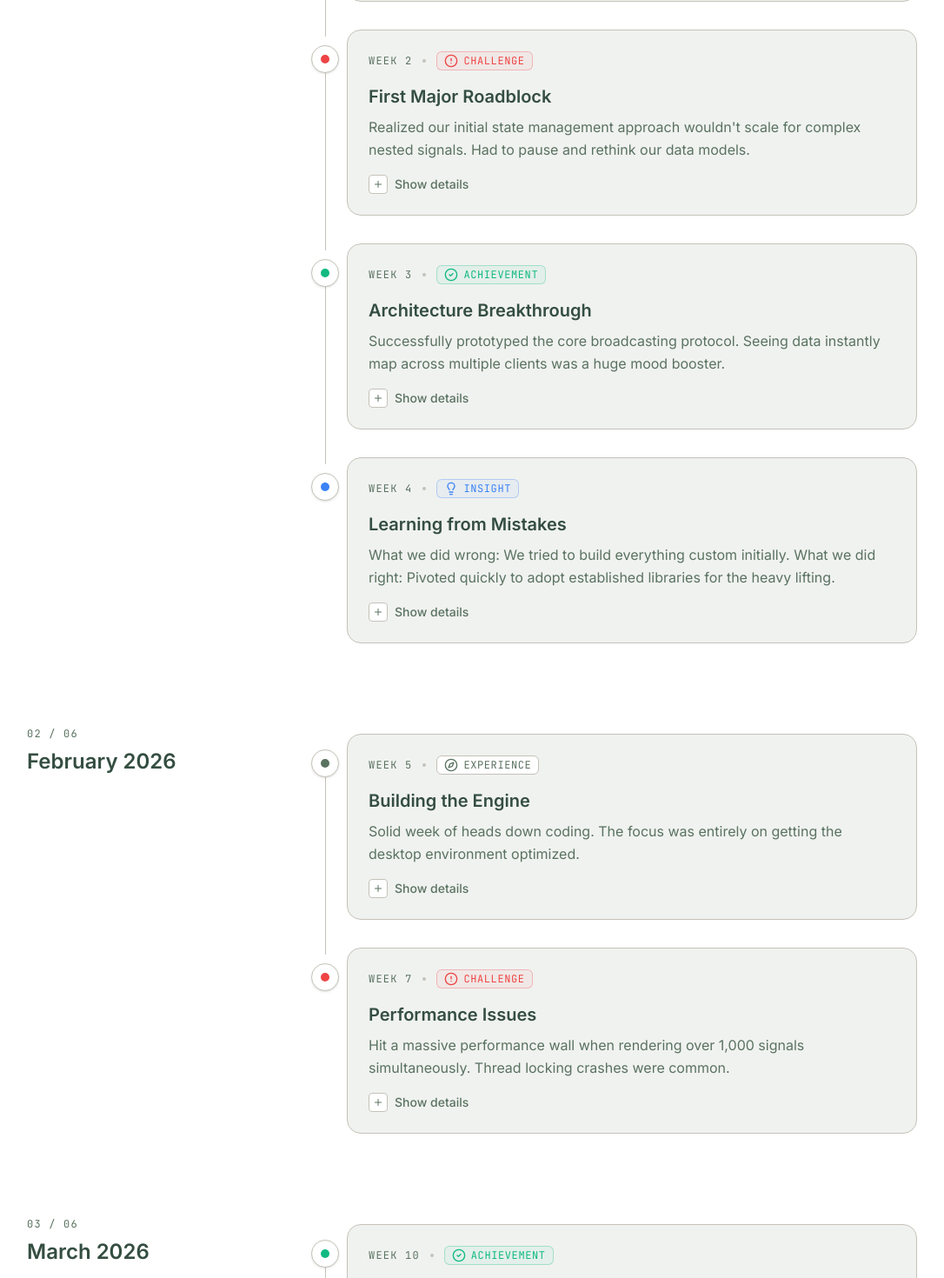
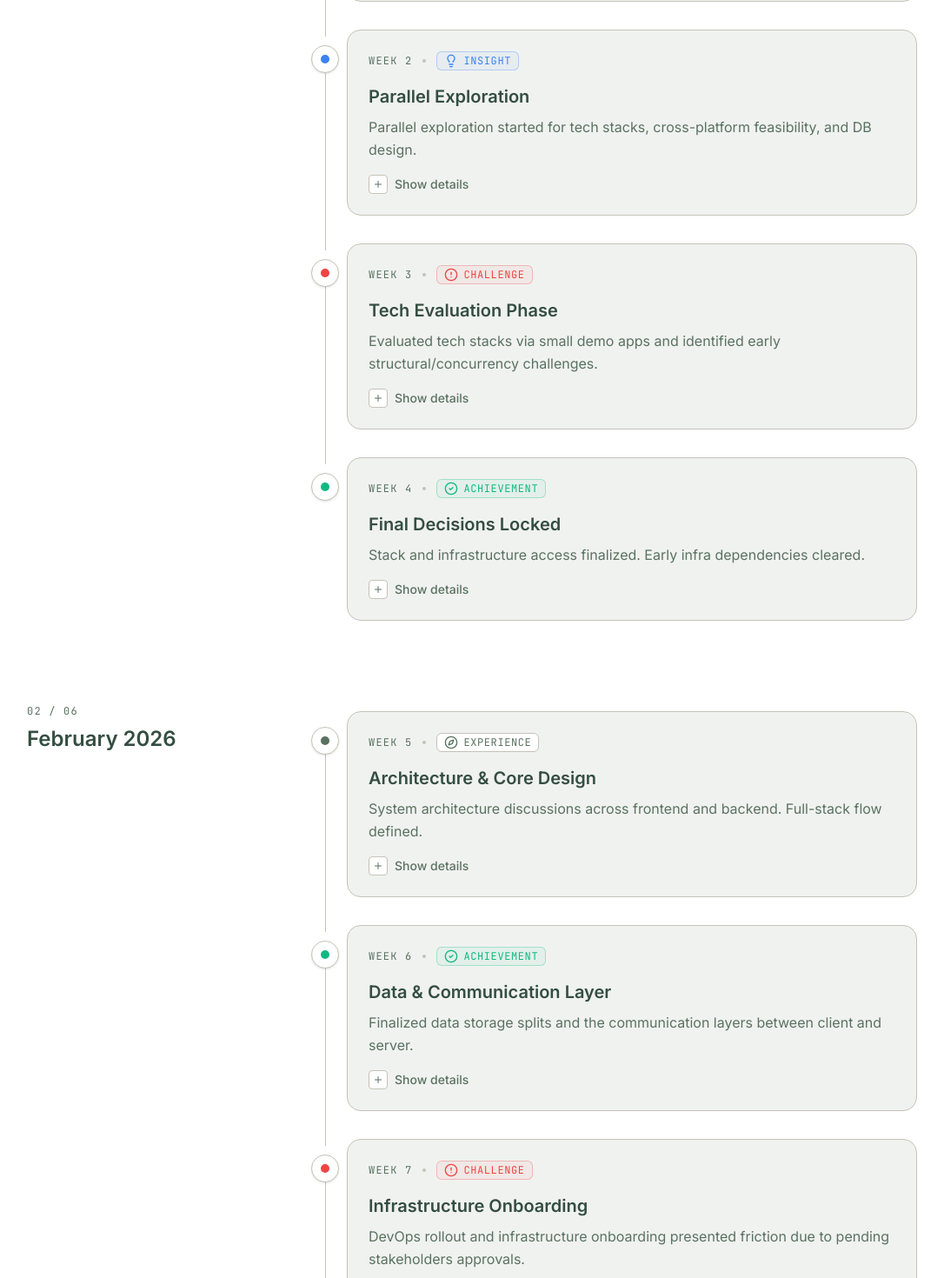
Before and after one commit to aMan404deep/Ribbit, a React (Vite) app: page / in a window 1280 px wide. Shown: the part 7780-9250 px from the top of the page at 87% size, without its empty margins (97-1183 px from the left). Built offline with nearby package versions, Linux system fonts and the light colour scheme.

Commit message:
feat: update journey timeline content
Refine the project history in the journey timeline to
better reflect the initial architectural and
foundational milestones.

```diff
--- a/src/components/JourneyTimeline.tsx
+++ b/src/components/JourneyTimeline.tsx
@@ -21,46 +21,42 @@ const placeholderData: MonthGroup[] = [
     weeks: [
       {
         week: "Week 1",
-        title: "The Initial Concept",
+        title: "Foundations & Kickoff",
         type: "experience",
-        content: "Drafted the first set of wireframes. The goal was to build a tool that felt as natural as a frog's ribbit to broadcast messages.",
+        content: "Project kickoff. Defined Ribbit's core purpose and system-level requirements across frontend and backend. Initial infra discussions began.",
         details: [
-          "Sketched out 14 different variations of the core signal broadcasting view.",
-          "Interviewed 5 potential users to refine the core value proposition.",
-          "Settled on a desktop-first approach to avoid the clutter of a mobile-first philosophy."
+          "Frontend: Defined what Ribbit should be and what problems it should solve.",
+          "Backend: High-level infra discussions and system direction finalized (core responsibilities, scaling expectations)."
         ]
       },
       {
         week: "Week 2",
-        title: "First Major Roadblock",
-        type: "challenge",
-        content: "Realized our initial state management approach wouldn't scale for complex nested signals. Had to pause and rethink our data models.",
+        title: "Parallel Exploration",
+        type: "insight",
+        content: "Parallel exploration started for tech stacks, cross-platform feasibility, and DB design.",
         details: [
-          "Attempted to use pure React Context for global state, but encountered massive re-render bottlenecks.",
-          "Investigated Zustand and Redux; ultimately decided on a reactive proxy approach.",
-          "Spent 3 days just rewriting data fetching hooks to stabilize the UI."
+          "Frontend: Researched how to build a cross-platform desktop app (Windows, macOS, Linux).",
+          "Backend: Initial database design started using AI (ChatGPT), but faced early structural challenges and frequent revisions."
         ]
       },
       {
         week: "Week 3",
-        title: "Architecture Breakthrough",
-        type: "achievement",
-        content: "Successfully prototyped the core broadcasting protocol. Seeing data instantly map across multiple clients was a huge mood booster.",
+        title: "Tech Evaluation Phase",
+        type: "challenge",
+        content: "Evaluated tech stacks via small demo apps and identified early structural/concurrency challenges.",
         details: [
-          "Implemented WebSocket connections that successfully maintained 10ms latency under normal loads.",
-          "Built our first functional 'Signal' that updated in real-time across two different local instances.",
-          "Secured our base schema structure for document-based storage."
+          "Frontend: Evaluated tech stacks. Built small demo apps to learn and compare options.",
+          "Backend: Threading and concurrency challenges identified under high load/multi-user stress scenarios. Initial stress testing began."
         ]
       },
       {
         week: "Week 4",
-        title: "Learning from Mistakes",
-        type: "insight",
-        content: "What we did wrong: We tried to build everything custom initially. What we did right: Pivoted quickly to adopt established libraries for the heavy lifting.",
+        title: "Final Decisions Locked",
+        type: "achievement",
+        content: "Stack and infrastructure access finalized. Early infra dependencies cleared.",
         details: [
-          "Scrapped 2,000 lines of custom scrolling logic and replaced it with a virtualized list library.",
-          "Realized 'Not Invented Here' syndrome was slowing us down.",
-          "Team morale improved significantly after we stopped fighting standard browser behaviors."
+          "Frontend: Finalized the stack choice: Electron.js.",
+          "Backend: Redis permission approval completed along with Cursor access approval."
         ]
       }
     ]
@@ -70,24 +66,42 @@ const placeholderData: MonthGroup[] = [
     weeks: [
       {
         week: "Week 5",
-        title: "Building the Engine",
+        title: "Architecture & Core Design",
         type: "experience",
-        content: "Solid week of heads down coding. The focus was entirely on getting the desktop environment optimized.",
+        content: "System architecture discussions across frontend and backend. Full-stack flow defined.",
         details: [
-          "Containerized the core layout to strictly prevent unexpected fluid layout reflows.",
-          "Started building the custom design system (buttons, inputs, signals, cards).",
-          "Decided on a 'slate' dark mode aesthetic, avoiding pure blacks."
+          "Frontend: Deep architecture discussions: frontend, backend, database, and integrations.",
+          "Backend: Cursor-assisted database redesign improved schema structure and reduced earlier design issues."
+        ]
+      },
+      {
+        week: "Week 6",
+        title: "Data & Communication Layer",
+        type: "achievement",
+        content: "Finalized data storage splits and the communication layers between client and server.",
+        details: [
+          "Frontend: Local vs cloud storage decisions completed. Local DB integration direction agreed.",
+          "Backend: SSE (Server-Sent Events) chosen for communication. Major backend refactor initiated for better scalability and maintainability."
         ]
       },
       {
         week: "Week 7",
-        title: "Performance Issues",
+        title: "Infrastructure Onboarding",
         type: "challenge",
-        content: "Hit a massive performance wall when rendering over 1,000 signals simultaneously. Thread locking crashes were common.",
+        content: "DevOps rollout and infrastructure onboarding presented friction due to pending stakeholders approvals.",
         details: [
-          "DOM nodes exploded to over 25,000. Chrome profiling showed excessive restyling.",
-          "Implemented aggressive debouncing and lazy-loading for off-screen signal components.",
-          "Had to disable CSS backdrop-filters as they were causing GPU spikes."
+          "Frontend: Finalized local database integration approach.",
+          "Backend: DevOps infrastructure setup started (GitLab, servers, RDS, CloudWatch). Multiple approvals pending (Jacob, Jayaram, Sankara)."
+        ]
+      },
+      {
+        week: "Week 8",
+        title: "Infrastructure Stabilization",
+        type: "experience",
+        content: "Pipeline and environment groundwork progressed alongside frontend groundwork.",
+        details: [
+          "Frontend: Worked out server ↔ client communication using Server-Sent Events (SSE).",
+          "Backend: Continued DevOps setup and early integration of infra components. Pipeline groundwork progressed."
         ]
       }
     ]
@@ -96,25 +110,43 @@ const placeholderData: MonthGroup[] = [
     month: "March 2026",
     weeks: [
       {
+        week: "Week 9",
+        title: "First End-to-End Validation",
+        type: "achievement",
+        content: "Built Phase 1 UI and basic backend alignment to demonstrate product direction and feasibility.",
+        details: [
+          "Frontend: Built Phase 1 UI to demonstrate end-to-end feasibility.",
+          "Backend: Started adapting backend services to new infra setup. Initial migration and compatibility testing."
+        ]
+      },
+      {
         week: "Week 10",
-        title: "The Beta Release",
-        type: "achievement",
-        content: "Pushed our first semi-stable build to a small group of testers. The feedback was incredibly motivating.",
+        title: "Phase 1 Demo & Feedback",
+        type: "challenge",
+        content: "Demoed Phase 1. Core functionality validated, but UI feedback was negative and backend exposed stress points.",
         details: [
-          "Packaged the first macOS DMG and Windows EXE.",
-          "Distributed to 12 alpha testers.",
-          "Received our first piece of positive feedback: 'It feels surprisingly fast'."
+          "Frontend: Demoed Phase 1 UI. Core functionality validated. UI feedback was negative.",
+          "Backend: Continued infra validation. Stability testing and concurrency issues revisited under new environment."
+        ]
+      },
+      {
+        week: "Week 11",
+        title: "System Redesign Phase",
+        type: "insight",
+        content: "Revamping UI/UX while entering a formal backend Graph API security review.",
+        details: [
+          "Frontend: Revamped UI and UX with help from the UI team (Aditya).",
+          "Backend: Graph API security review initiated (Roman, Gururaj, Olekyendra, Furqan). Estimated duration: 1–1.5 months."
         ]
       },
       {
         week: "Week 12",
-        title: "UI Overhaul",
-        type: "insight",
-        content: "Realized our dark mode wasn't actually accessible. Had to rewrite our entire color token system to increase contrast.",
+        title: "Parallel Stabilization",
+        type: "experience",
+        content: "Polishing frontend while the backend navigates ongoing security review and DevOps alignment.",
         details: [
-          "Testers complained about gray text on gray backgrounds.",
-          "Ran total accessibility audits, pushing all structural gray contrasts to WCAG AA minimums.",
-          "Introduced 'emerald' as our primary action color for a sharp pop."
+          "Frontend: Continued UI polish and usability improvements based on feedback.",
+          "Backend: Parallel progress on security review + DevOps coordination. Multiple back-and-forth discussions."
         ]
       }
     ]
@@ -123,14 +155,43 @@ const placeholderData: MonthGroup[] = [
     month: "April 2026",
     weeks: [
       {
+        week: "Week 13",
+        title: "Infra Migration Begins",
+        type: "challenge",
+        content: "Backend infra migration into new DevOps setup. Frontend continued addressing UX feedback.",
+        details: [
+          "Frontend: Designed notification behavior. Explored scheduling and periodic delivery.",
+          "Backend: Ongoing DevOps and security coordination. GitLab instance configuration issues and alignment discussions."
+        ]
+      },
+      {
+        week: "Week 14",
+        title: "Pipeline Stabilization",
+        type: "experience",
+        content: "Securing deployment pipelines and ironing out OS-specific notification behavior.",
+        details: [
+          "Frontend: Implemented scheduled notifications across Windows, macOS, and Linux.",
+          "Backend: Infra stabilization phase. Fixes around deployment pipelines, permissions, and environment consistency."
+        ]
+      },
+      {
         week: "Week 15",
-        title: "OS Integrations",
-        type: "challenge",
-        content: "Native notifications proved to be a pain across Windows, macOS, and Linux. Lots of edge cases to handle.",
+        title: "System Hardening",
+        type: "insight",
+        content: "Designing persistent screen behaviors for frontend while the backend stabilizes under security constraints.",
         details: [
-          "macOS required specific entitlements we didn't initially have.",
-          "Windows Action Center grouped notifications incorrectly.",
-          "Spent weeks writing platform-specific notification glue code."
+          "Frontend: Implemented persistent alerts and screen lockdown for a selected period.",
+          "Backend: Continued Graph API security review + backend infra hardening. System gradually stabilized."
+        ]
+      },
+      {
+        week: "Week 16",
+        title: "Stability Milestone",
+        type: "achievement",
+        content: "A major resolution phase. Reduced deployment instability and stabilized OS-level behaviors.",
+        details: [
+          "Frontend: Stabilized persistent alerts. Addressed remaining OS differences, especially on Linux.",
+          "Backend: Major resolution phase for DevOps/security feedback loops. Reduced instability and finalized key infra behavior."
         ]
       }
     ]
@@ -139,14 +200,43 @@ const placeholderData: MonthGroup[] = [
     month: "May 2026",
     weeks: [
       {
+        week: "Week 17",
+        title: "Feature Expansion Begins",
+        type: "experience",
+        content: "Labels system introduced along with supporting schema updates and APIs.",
+        details: [
+          "Frontend: Added labels system and supporting UI.",
+          "Backend: Final stages of Graph API security review. Addressed remaining security concerns and compliance adjustments."
+        ]
+      },
+      {
+        week: "Week 18",
+        title: "Group System Development",
+        type: "achievement",
+        content: "Implemented group workflows, logics, and privacy access controls.",
+        details: [
+          "Frontend: Added groups. Designed group flows and updated UI.",
+          "Backend: DevOps and backend integration refinement. Ensured production readiness and consistent deployment flow."
+        ]
+      },
+      {
+        week: "Week 19",
+        title: "Privacy & Approvals",
+        type: "experience",
+        content: "Group privacy access controls implemented and final stakeholder validations were achieved.",
+        details: [
+          "Frontend: Implemented group privacy access controls.",
+          "Backend: Approvals and final validations completed across stakeholders. Backend system considered near-stable."
+        ]
+      },
+      {
         week: "Week 20",
-        title: "Scaling the Backend",
-        type: "experience",
-        content: "Spent most of this month optimizing database queries and reducing latency for cross-region signaling.",
+        title: "Forms & System Consolidation",
+        type: "insight",
+        content: "Form builder introduced while backend focused on cleanup and readiness for product integrations.",
         details: [
-          "Migrated away from simple regional databases to a globally distributed topology.",
-          "Implemented read-replicas closer to user nodes.",
-          "Halved the TTFB (Time to First Byte) on initial load."
+          "Frontend: Added forms with different question types.",
+          "Backend: Full backend stabilization. Cleanup of infra edge cases and readiness for product-level integrations."
         ]
       }
     ]
@@ -155,14 +245,23 @@ const placeholderData: MonthGroup[] = [
     month: "June 2026",
     weeks: [
       {
-        week: "Week 24",
-        title: "Launch Prep & Reflection",
+        week: "Week 21",
+        title: "Optimization & Acceleration",
         type: "achievement",
-        content: "Final polish. Looking back, the journey has been exhausting but deeply rewarding. We made it to v1.0.",
+        content: "Testing acceleration features completed. Focus shifted to speeding up iteration cycles.",
         details: [
-          "Finalized copy and assets for the landing page.",
-          "Confirmed app stability with zero unresolved blocker bugs.",
-          "Hit the 'Publish' button on our respective package channels."
+          "Frontend (Jun 1–7): Implemented signal cloning to speed up testing and iteration.",
+          "Backend (Jun 1–7): Backend support for signal cloning feature enabled to accelerate testing cycles."
+        ]
+      },
+      {
+        week: "Week 22",
+        title: "Updates & Release Readiness",
+        type: "experience",
+        content: "Release pipeline and app update infrastructure completed and aligned for production rollout.",
+        details: [
+          "Frontend (Jun 8–12): Designed and implemented app updates for all three operating systems (in progress as of Jun 12).",
+          "Backend (Jun 8–12): Backend support for app update system across Windows/macOS/Linux. Final coordination for release pipeline in progress."
         ]
       }
     ]
```
